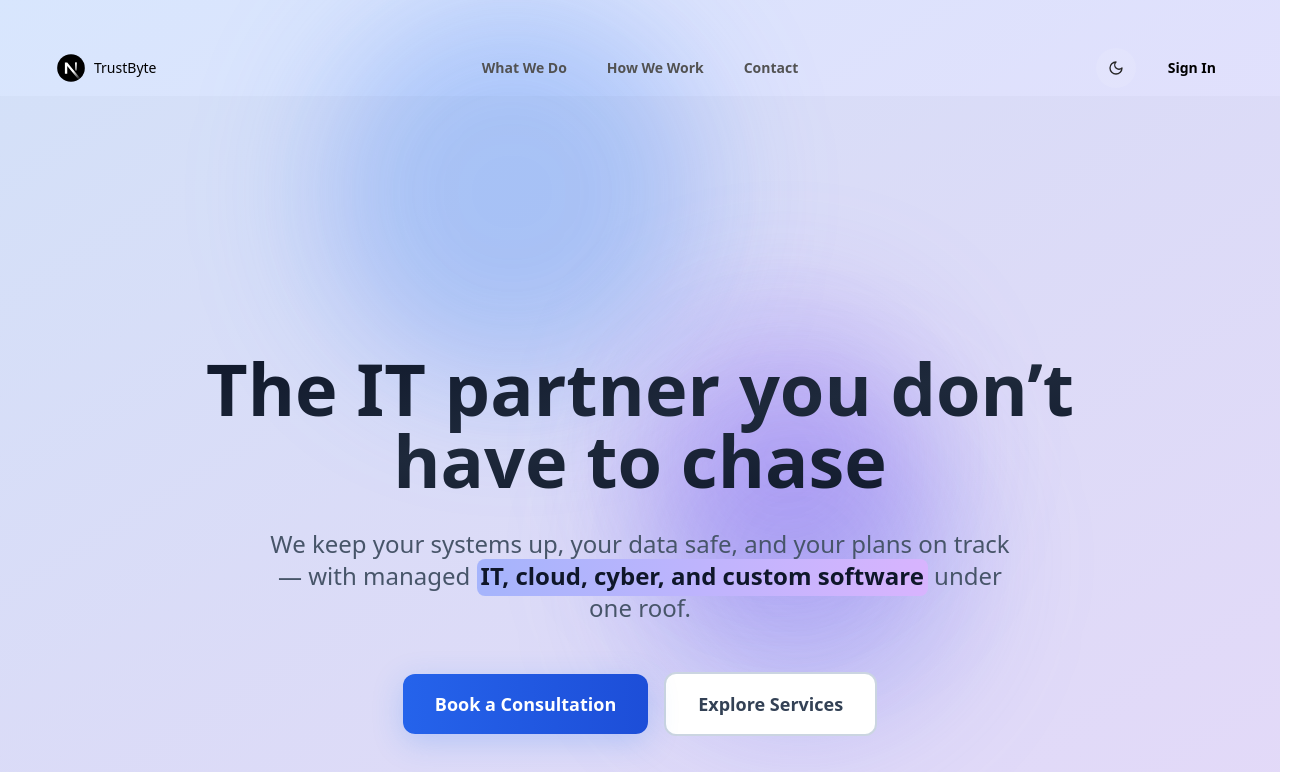
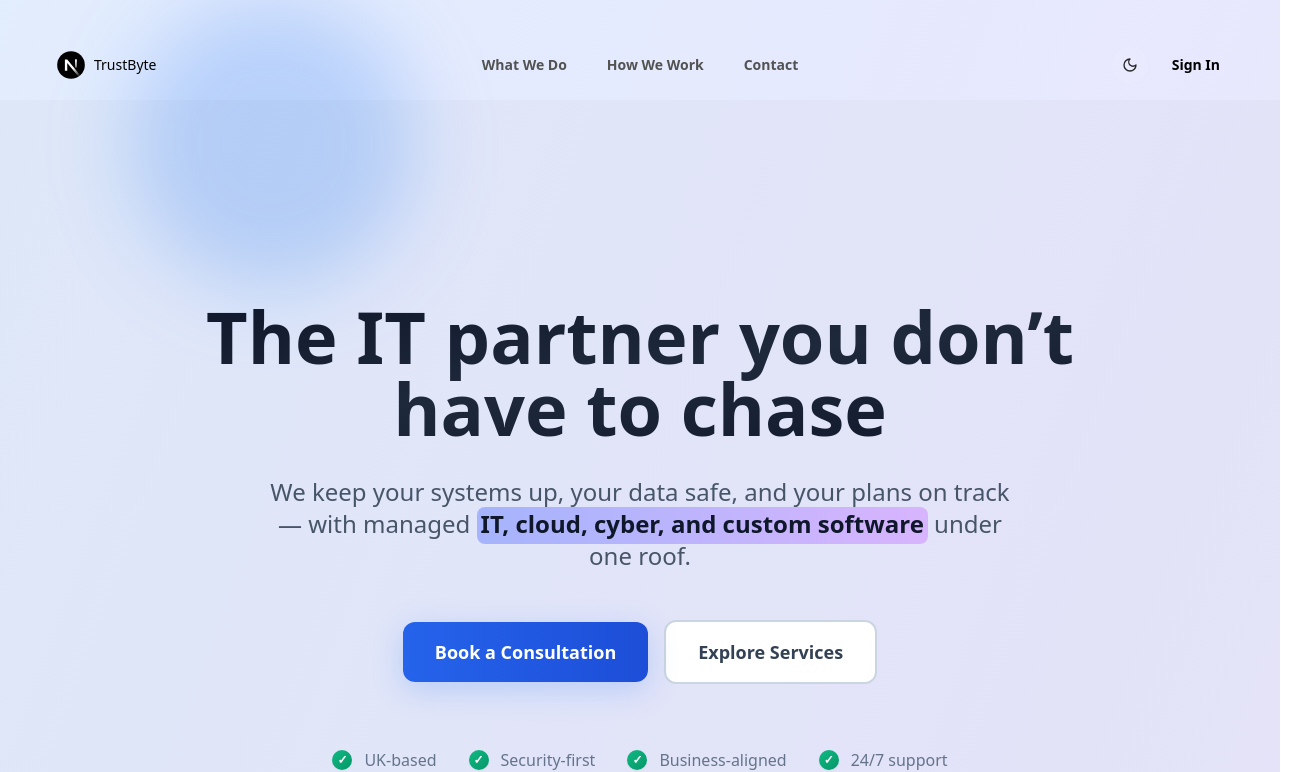
Before and after one commit to SaySohail/task-management-aws, a Next.js app in the folder client/: page /homepage in a window 1280 px wide. Shown: the top 772 px of the page, 1312 px wide, since content can reach past the window. Built offline with nearby package versions, Linux system fonts and the light colour scheme.

Commit message:
fixing css in homepage

```diff
--- a/client/app/homepage/page.tsx
+++ b/client/app/homepage/page.tsx
@@ -20,28 +20,30 @@ import {
 } from "@/components/ui/resizable-navbar";
 
 // Lazy load heavy components
-const CardsCarouselDemo = lazy(() => import("@/components/CardsCarousel").then(module => ({
-  default: module.CardsCarouselDemo
-})));
-const StickyScrollReveal = lazy(() => import("@/components/Scroll").then(module => ({
-  default: module.StickyScrollReveal
-})));
+const CardsCarouselDemo = lazy(() =>
+  import("@/components/CardsCarousel").then((module) => ({
+    default: module.CardsCarouselDemo,
+  })),
+);
+const StickyScrollReveal = lazy(() =>
+  import("@/components/Scroll").then((module) => ({
+    default: module.StickyScrollReveal,
+  })),
+);
 const CtaBandFooter = lazy(() => import("@/components/CTA"));
 
-// Loading skeleton components
+// Loading skeletons (slimmer)
 const CarouselSkeleton = () => (
-  <div className="w-full h-64 bg-gray-200 dark:bg-gray-800 animate-pulse rounded-lg" />
+  <div className="w-full h-56 md:h-64 bg-gray-200 dark:bg-gray-800 animate-pulse rounded-lg" />
+);
+const ScrollSkeleton = () => (
+  <div className="w-full h-80 md:h-96 bg-gray-200 dark:bg-gray-800 animate-pulse rounded-lg" />
+);
+const CTASkeleton = () => (
+  <div className="w-full h-28 md:h-32 bg-gray-200 dark:bg-gray-800 animate-pulse rounded-lg" />
 );
 
-const ScrollSkeleton = () => (
-  <div className="w-full h-96 bg-gray-200 dark:bg-gray-800 animate-pulse rounded-lg" />
-);
-
-const CTASkeleton = () => (
-  <div className="w-full h-32 bg-gray-200 dark:bg-gray-800 animate-pulse rounded-lg" />
-);
-
-/* ---------- Kanban-Style Gradient Background Component ---------- */
+/* ---------- Fixed Gradient Background (no vertical clipping) ---------- */
 const GradientBackground = React.memo(function GradientBackground({
   children,
   className = "",
@@ -52,40 +54,46 @@ const GradientBackground = React.memo(function GradientBackground({
   enableAnimation?: boolean;
 }) {
   return (
-    <div className={`relative min-h-screen ${className}`}>
-      {/* Aurora Background - similar to Kanban */}
-      <div className="pointer-events-none fixed inset-0 z-0">
+    <div
+      className={`
+        relative
+        min-h-screen
+        supports-[height:100dvh]:min-h-[100dvh]
+        min-h-[100svh]
+        overflow-x-clip
+        ${className}
+      `}
+    >
+      {/* Background */}
+      <div className="pointer-events-none absolute inset-0 z-0 overflow-x-clip">
         <div
-          className={`absolute inset-0 bg-gradient-to-br from-blue-500/20 via-indigo-500/20 to-violet-500/20 ${
+          className={`absolute inset-0 bg-gradient-to-br from-blue-500/15 via-indigo-500/15 to-violet-500/15 ${
             enableAnimation ? "md:animate-pulse" : ""
           }`}
         />
         <div
-          className={`absolute left-1/4 top-0 h-80 w-80 rounded-full bg-blue-500/30 blur-3xl md:h-96 md:w-96 ${
+          className={`absolute left-[10%] top-0 h-48 w-48 md:h-72 md:w-72 rounded-full bg-blue-500/25 blur-2xl ${
             enableAnimation ? "md:animate-pulse" : ""
           }`}
         />
         <div
-          className={`absolute right-1/4 top-1/2 h-64 w-64 rounded-full bg-indigo-500/30 blur-3xl md:h-80 md:w-80 ${
+          className={`absolute right-[10%] top-1/2 h-40 w-40 md:h-56 md:w-56 rounded-full bg-indigo-500/25 blur-2xl ${
             enableAnimation ? "md:animate-pulse md:delay-1000" : ""
           }`}
         />
         <div
-          className={`absolute left-1/2 bottom-1/4 h-60 w-60 rounded-full bg-violet-500/30 blur-3xl md:h-72 md:w-72 ${
+          className={`absolute left-1/2 bottom-1/4 h-36 w-36 md:h-52 md:w-52 -translate-x-1/2 rounded-full bg-violet-500/25 blur-2xl ${
             enableAnimation ? "md:animate-pulse md:delay-2000" : ""
           }`}
         />
       </div>
 
-      {/* Content */}
-      <div className="relative z-10">
-        {children}
-      </div>
+      <div className="relative z-10 w-full">{children}</div>
     </div>
   );
 });
 
-/* ---------- Optimized theme toggle with reduced renders ---------- */
+/* ---------- Theme toggle ---------- */
 const ThemeToggle = React.memo(function ThemeToggle({
   withLabel = false,
   onAfterToggle,
@@ -99,7 +107,6 @@ const ThemeToggle = React.memo(function ThemeToggle({
   const [mounted, setMounted] = useState(false);
 
   useEffect(() => {
-    // Use setTimeout to avoid hydration issues
     const timer = setTimeout(() => setMounted(true), 0);
     return () => clearTimeout(timer);
   }, []);
@@ -114,11 +121,16 @@ const ThemeToggle = React.memo(function ThemeToggle({
   }, [theme, resolvedTheme, setTheme, onAfterToggle]);
 
   if (!mounted) {
-    // Return a placeholder during hydration
     return (
-      <div className={`inline-flex items-center justify-center rounded-full bg-white/10 dark:bg-black/10 backdrop-blur-md ${withLabel ? "py-3 gap-3" : "h-10 w-10"} ${className}`}>
+      <div
+        className={`inline-flex items-center justify-center rounded-full bg-white/10 dark:bg-black/10 backdrop-blur-md ${
+          withLabel ? "py-2.5 gap-2.5" : "h-9 w-9"
+        } ${className}`}
+      >
         <div className="h-4 w-4 bg-gray-300 dark:bg-gray-600 rounded animate-pulse" />
-        {withLabel && <div className="w-20 h-4 bg-gray-300 dark:bg-gray-600 rounded animate-pulse" />}
+        {withLabel && (
+          <div className="w-16 h-3.5 bg-gray-300 dark:bg-gray-600 rounded animate-pulse" />
+        )}
       </div>
     );
   }
@@ -126,14 +138,15 @@ const ThemeToggle = React.memo(function ThemeToggle({
   const current = theme === "system" ? resolvedTheme : theme;
   const isDark = current === "dark";
 
-  const baseClasses = "inline-flex items-center justify-center rounded-full bg-white/10 dark:bg-black/10 backdrop-blur-md transition-colors hover:bg-white/20 dark:hover:bg-white/20 focus-visible:outline-none focus-visible:ring-2 focus-visible:ring-blue-500/60";
+  const base =
+    "inline-flex items-center justify-center rounded-full bg-white/10 dark:bg-black/10 backdrop-blur-md transition-colors hover:bg-white/20 dark:hover:bg-white/20 focus-visible:outline-none focus-visible:ring-2 focus-visible:ring-blue-500/60";
 
   return (
     <button
       type="button"
       onClick={handleClick}
-      aria-label={`Switch to ${isDark ? 'light' : 'dark'} mode`}
-      className={`${baseClasses} ${withLabel ? "py-3 gap-3" : "h-10 w-10"} ${className}`}
+      aria-label={`Switch to ${isDark ? "light" : "dark"} mode`}
+      className={`${base} ${withLabel ? "py-2.5 gap-2.5" : "h-9 w-9"} ${className}`}
     >
       {isDark ? (
         <Sun className="h-4 w-4 text-neutral-800 dark:text-neutral-100" />
@@ -154,71 +167,51 @@ export default function GradientBackgroundDemo() {
   const [isMobileMenuOpen, setIsMobileMenuOpen] = useState(false);
   const [isLowPerformanceDevice, setIsLowPerformanceDevice] = useState(false);
 
-  // Detect low-performance devices
   useEffect(() => {
     const checkPerformance = () => {
-      // Check hardware concurrency (CPU cores)
       const cores = navigator.hardwareConcurrency || 1;
-
-      // Check memory (if available)
       const memory = (navigator as any).deviceMemory || 4;
-
-      // Check connection type
       const connection = (navigator as any).connection;
-      const isSlowConnection = connection && (
-        connection.effectiveType === 'slow-2g' ||
-        connection.effectiveType === '2g' ||
-        connection.saveData
-      );
-
-      // Consider device low-performance if:
-      // - Has 2 or fewer CPU cores
-      // - Has 2GB or less RAM
-      // - Has slow connection
+      const isSlowConnection =
+        connection &&
+        (connection.effectiveType === "slow-2g" ||
+          connection.effectiveType === "2g" ||
+          connection.saveData);
       const isLowPerf = cores <= 2 || memory <= 2 || isSlowConnection;
-
       setIsLowPerformanceDevice(isLowPerf);
-
-      // Store in sessionStorage to persist across navigation
-      sessionStorage.setItem('isLowPerformanceDevice', String(isLowPerf));
+      sessionStorage.setItem("isLowPerformanceDevice", String(isLowPerf));
     };
-
-    // Check if we already determined this
-    const cached = sessionStorage.getItem('isLowPerformanceDevice');
-    if (cached !== null) {
-      setIsLowPerformanceDevice(cached === 'true');
-    } else {
-      checkPerformance();
-    }
+    const cached = sessionStorage.getItem("isLowPerformanceDevice");
+    if (cached !== null) setIsLowPerformanceDevice(cached === "true");
+    else checkPerformance();
   }, []);
 
-  // Memoize navigation items to prevent recreating on every render
-  const navItems = useMemo(() => [
-    { name: "What We Do", link: "#what-we-do" },
-    { name: "How We Work", link: "#how-we-work" },
-    { name: "Contact", link: "#contact" },
-  ], []);
-
-  // Memoize close menu handler
-  const closeMobileMenu = useMemo(() =>
-    () => setIsMobileMenuOpen(false),
-    []
+  const navItems = useMemo(
+    () => [
+      { name: "What We Do", link: "#what-we-do" },
+      { name: "How We Work", link: "#how-we-work" },
+      { name: "Contact", link: "#contact" },
+    ],
+    [],
   );
 
-  // Simplified motion props for low-performance devices
+  const closeMobileMenu = useMemo(() => () => setIsMobileMenuOpen(false), []);
+
   const getMotionProps = (defaultProps: any) => {
     if (shouldReduceMotion || isLowPerformanceDevice) {
       return {
         initial: { opacity: 0 },
         whileInView: { opacity: 1 },
         viewport: { once: true, amount: 0.1 },
-        transition: { duration: 0.3 }
+        transition: { duration: 0.3 },
       };
     }
-    return defaultProps;
+    return {
+      ...defaultProps,
+      style: { ...(defaultProps?.style || {}), overflowX: "clip" },
+    };
   };
 
-  // Determine if animations should be enabled
   const enableAnimations = !shouldReduceMotion && !isLowPerformanceDevice;
 
   return (
@@ -226,29 +219,27 @@ export default function GradientBackgroundDemo() {
       className="text-gray-900 dark:text-white"
       enableAnimation={enableAnimations}
     >
-      {/* Anchor for scrolling to top */}
       <div id="top" />
 
       <motion.div
         {...getMotionProps({
-          initial: { opacity: 0, y: 40 },
+          initial: { opacity: 0, y: 30 },
           whileInView: { opacity: 1, y: 0 },
           viewport: { once: true, amount: 0.2 },
-          transition: { delay: 0.3, duration: 0.8, ease: "easeInOut" }
+          transition: { delay: 0.15, duration: 0.6, ease: "easeInOut" },
         })}
-        className="relative z-10 flex w-full flex-col"
+        className="relative z-10 flex w-full flex-col max-w-full overflow-visible"
       >
-        {/* Navbar - Optimized with proper containment */}
+        {/* Navbar (compact) */}
         <div className="w-full sticky top-0 z-50 bg-transparent">
-          <div className="mx-auto w-full max-w-7xl relative z-10 px-4 sm:px-6 lg:px-8">
+          <div className="mx-auto w-full max-w-7xl relative z-10 px-4 sm:px-6 lg:px-8 py-2">
             <ResizableNavbar>
-              {/* Desktop */}
               <NavBody>
                 <NavbarLogo />
                 <NavItems items={navItems} />
-                <div className="flex items-center gap-4">
+                <div className="flex items-center gap-3">
                   <ThemeToggle />
-                  <NavbarButton as={Link} href="/login" variant="secondary">
+                  <NavbarButton as={Link} href="/login" variant="secondary" className="h-9 px-3">
                     Sign In
                   </NavbarButton>
                 </div>
@@ -266,25 +257,20 @@ export default function GradientBackgroundDemo() {
                   />
                 </MobileNavHeader>
 
-                <MobileNavMenu
-                  isOpen={isMobileMenuOpen}
-                  onClose={closeMobileMenu}
-                >
-                  <div className="flex flex-col space-y-6 p-6">
-                    {/* Navigation Links */}
+                <MobileNavMenu isOpen={isMobileMenuOpen} onClose={closeMobileMenu}>
+                  <div className="flex flex-col space-y-4 p-4">
                     {navItems.map((item, idx) => (
                       <a
                         key={`mobile-link-${idx}`}
                         href={item.link}
                         onClick={closeMobileMenu}
-                        className="block text-lg font-medium text-neutral-600 dark:text-neutral-300 hover:text-neutral-900 dark:hover:text-neutral-100 transition-colors"
+                        className="block text-base font-medium text-neutral-600 dark:text-neutral-300 hover:text-neutral-900 dark:hover:text-neutral-100 transition-colors"
                       >
                         {item.name}
                       </a>
                     ))}
 
-                    {/* Theme Toggle */}
-                    <div className="pt-4 border-neutral-200 dark:border-neutral-700">
+                    <div className="pt-3 border-t border-neutral-200 dark:border-neutral-700">
                       <ThemeToggle
                         withLabel
                         onAfterToggle={closeMobileMenu}
@@ -292,11 +278,10 @@ export default function GradientBackgroundDemo() {
                       />
                     </div>
 
-                    {/* Sign In Button */}
                     <NavbarButton
                       onClick={closeMobileMenu}
                       variant="secondary"
-                      className="w-full"
+                      className="w-full h-10"
                       as={Link}
                       href="/login"
                     >
@@ -309,32 +294,32 @@ export default function GradientBackgroundDemo() {
           </div>
         </div>
 
-        {/* Hero Section - Reduced padding on mobile */}
+        {/* Hero (clamped spacing) */}
         <section className="relative">
           <div className="mx-auto max-w-7xl px-4 sm:px-6 lg:px-8">
-            <div className="py-12 sm:py-20 lg:py-32">
+            <div className="py-[clamp(2.25rem,7vw,4.5rem)]">
               <Hero />
             </div>
           </div>
         </section>
 
-        {/* Main Content Sections with lazy loading */}
-        <main className="relative">
-          {/* What We Do Section */}
+        {/* Main */}
+        <main className="relative overflow-visible">
+          {/* What We Do */}
           <section
             id="what-we-do"
-            className="scroll-mt-24 relative"
+            className="scroll-mt-20 md:scroll-mt-28 relative"
           >
             <div className="mx-auto max-w-7xl px-4 sm:px-6 lg:px-8">
-              <div className="py-12 sm:py-16 lg:py-24">
+              <div className="py-[clamp(1.75rem,6vw,3.75rem)]">
                 <motion.div
                   {...getMotionProps({
-                    initial: { opacity: 0, y: 30 },
+                    initial: { opacity: 0, y: 20 },
                     whileInView: { opacity: 1, y: 0 },
                     viewport: { once: true, amount: 0.2 },
-                    transition: { duration: 0.8, ease: "easeOut" }
+                    transition: { duration: 0.6, ease: "easeOut" },
                   })}
-                  className="relative w-full"
+                  className="relative w-full max-w-full"
                 >
                   <Suspense fallback={<CarouselSkeleton />}>
                     <CardsCarouselDemo />
@@ -344,21 +329,21 @@ export default function GradientBackgroundDemo() {
             </div>
           </section>
 
-          {/* How We Work Section */}
+          {/* How We Work */}
           <section
             id="how-we-work"
-            className="scroll-mt-24 relative"
+            className="scroll-mt-20 md:scroll-mt-28 relative"
           >
             <div className="mx-auto max-w-7xl px-4 sm:px-6 lg:px-8">
-              <div className="py-12 sm:py-16 lg:py-24">
+              <div className="py-[clamp(1.75rem,6vw,3.75rem)]">
                 <motion.div
                   {...getMotionProps({
-                    initial: { opacity: 0, y: 30 },
+                    initial: { opacity: 0, y: 20 },
                     whileInView: { opacity: 1, y: 0 },
                     viewport: { once: true, amount: 0.2 },
-                    transition: { duration: 0.8, ease: "easeOut" }
+                    transition: { duration: 0.6, ease: "easeOut" },
                   })}
-                  className="relative w-full"
+                  className="relative w-full max-w-full"
                 >
                   <Suspense fallback={<ScrollSkeleton />}>
                     <StickyScrollReveal />
@@ -368,13 +353,10 @@ export default function GradientBackgroundDemo() {
             </div>
           </section>
 
-          {/* Contact Section */}
-          <section
-            id="contact"
-            className="scroll-mt-24 relative"
-          >
+          {/* Contact / CTA */}
+          <section id="contact" className="scroll-mt-20 md:scroll-mt-28 relative">
             <div className="mx-auto max-w-7xl px-4 sm:px-6 lg:px-8">
-              <div className="pt-12 sm:pt-16 lg:pt-24">
+              <div className="pt-[clamp(1.5rem,5vw,3rem)] pb-[clamp(1.25rem,4.5vw,2.5rem)]">
                 <Suspense fallback={<CTASkeleton />}>
                   <CtaBandFooter />
                 </Suspense>
@@ -383,6 +365,9 @@ export default function GradientBackgroundDemo() {
           </section>
         </main>
       </motion.div>
+
+      {/* Safe-bottom bumper */}
+      <div style={{ height: "env(safe-area-inset-bottom, 0px)" }} />
     </GradientBackground>
   );
 }
```
Also changed, not shown: client/app/globals.css (line endings or trailing spaces).
